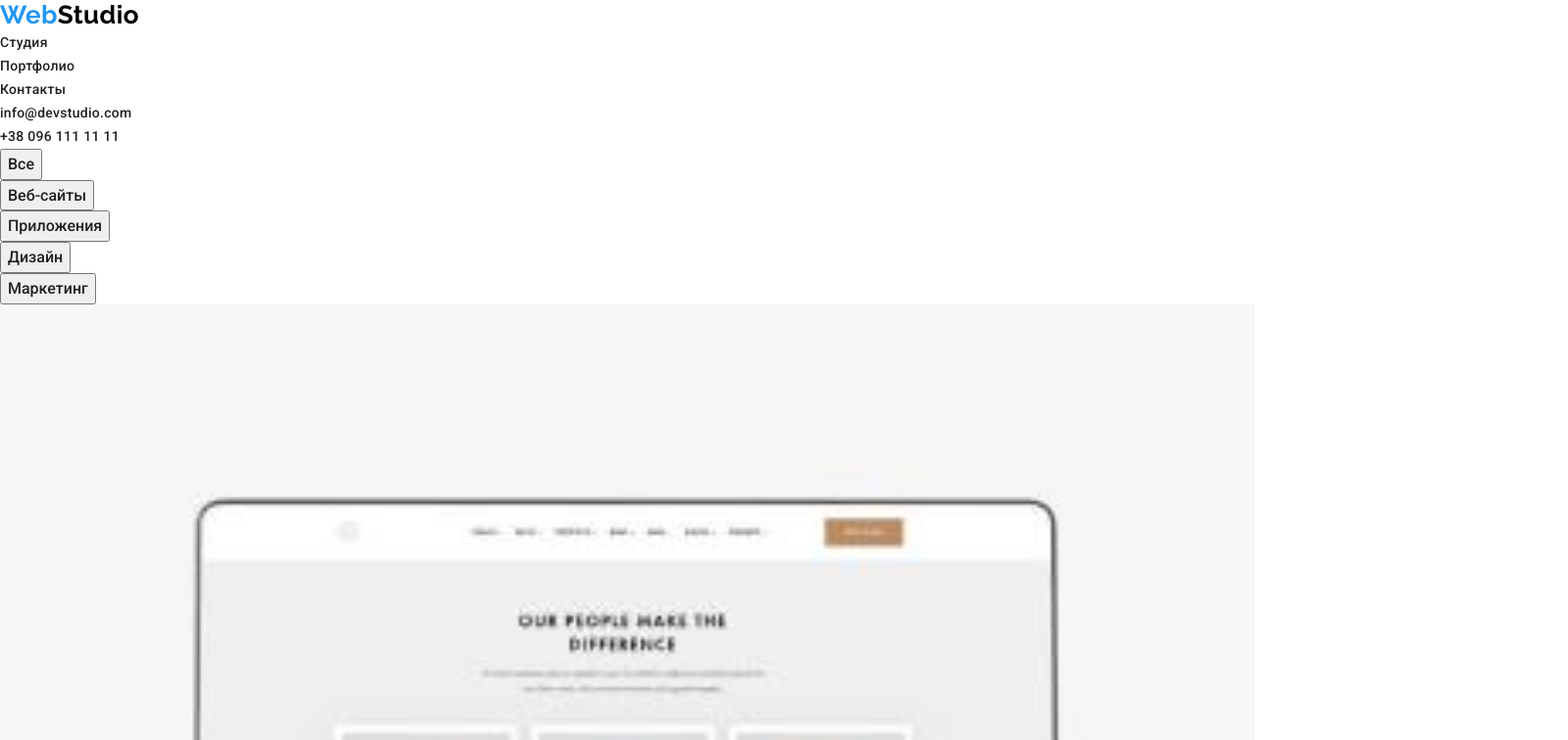
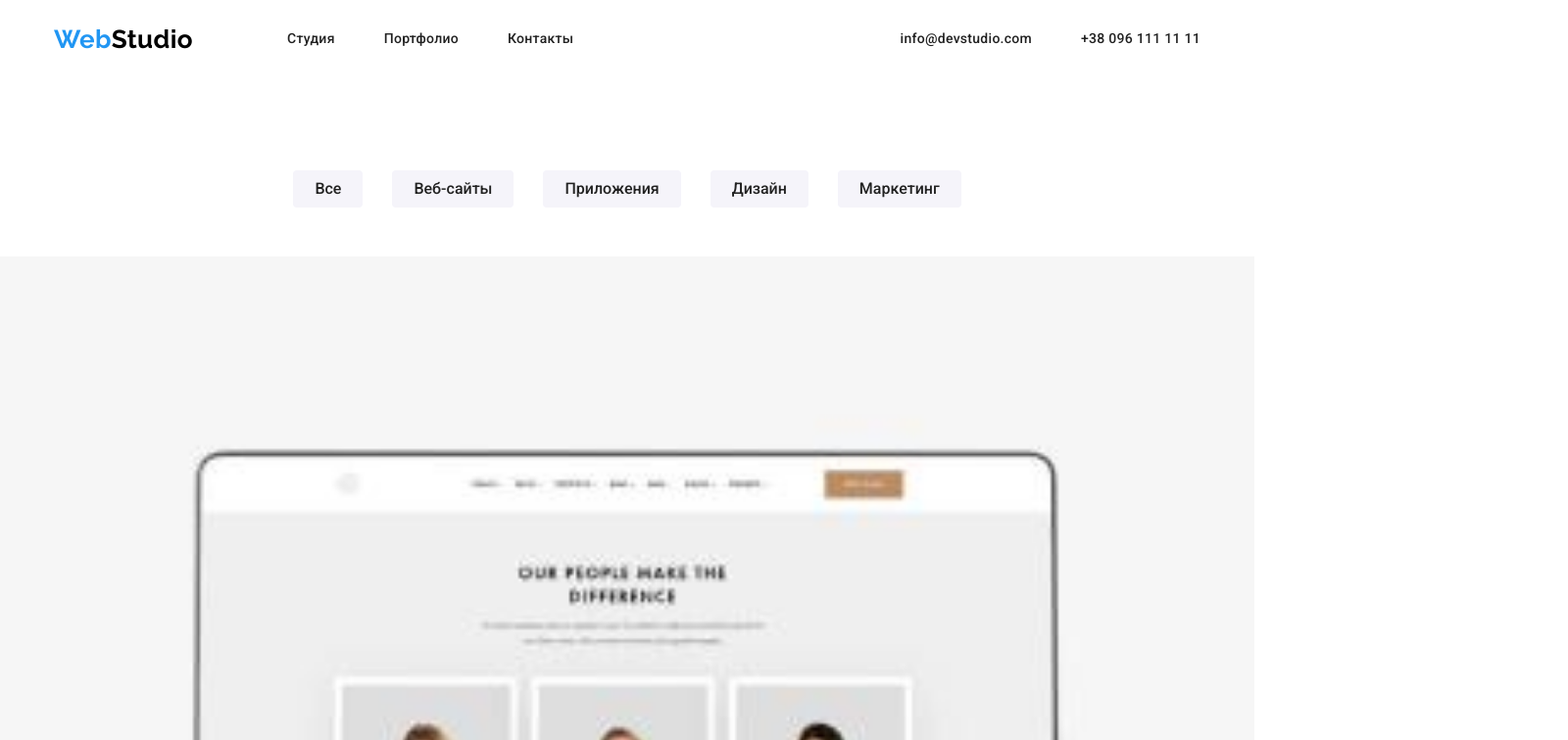
Before and after one commit to grytsayo/goit-markup-hw-03, a plain HTML site: page portfolio.html in a window 1280 px wide. Shown: the top 756 px of the page at 98% size, 1600 px wide, since content can reach past the window. Drawn offline with nearby package versions, Linux system fonts and the light colour scheme.

Commit message:
Up to Portfolio

```diff
--- a/css/styles.css
+++ b/css/styles.css
@@ -16,10 +16,6 @@ body {
   color: var(--main-text-color);
 }
 
-ul {
-  padding: 0;
-}
-
 /*Utilities*/
 html {
   box-sizing: border-box;
@@ -28,6 +24,11 @@ html {
 *::after,
 *::before {
   box-sizing: inherit;
+}
+
+button {
+  padding: 0;
+  border: 0;
 }
 
 img {
@@ -61,18 +62,13 @@ address {
   padding-left: 0;
   margin: 0;
 }
-/*
-.section {
-  padding: 0px;
-}
-*/
+
 .container {
   margin-right: auto;
   margin-left: auto;
   padding-left: 15px;
   padding-right: 15px;
   width: 1200px;
-  background-color: rgb(217, 247, 248);
 }
 
 /*Header*/
@@ -202,7 +198,7 @@ address {
   background: #fff;
 }
 
-.container .list {
+.container .menu-forces {
   display: flex;
 }
 
@@ -227,6 +223,10 @@ address {
 
 /*We do section*/
 
+.we-do .menu-wedo {
+  display: flex;
+}
+
 .we-do {
   padding-top: 94px;
   background: #fff;
@@ -242,6 +242,10 @@ address {
 }
 
 /*Our team section*/
+
+.team .menu-team {
+  display: flex;
+}
 
 .team {
   padding-top: 94px;
@@ -270,6 +274,17 @@ address {
   margin-top: 30px;
   margin-bottom: 10px;
 }
+
+/*Port nav*/
+
+.folio-nav .site-list {
+  display: flex;
+  padding-top: 94px;
+  padding-bottom: 50px;
+  align-items: center;
+  justify-content: center;
+}
+
 .button {
   font-family: 'Roboto', sans-serif;
   font-style: normal;
@@ -278,6 +293,9 @@ address {
   line-height: 1.62;
   text-align: center;
   color: var(--title-color);
+  background-color: var(--light-background);
+  padding: 6px 22px;
+  border-radius: 4px;
   cursor: pointer;
 }
 
@@ -287,14 +305,14 @@ button:focus {
   color: var(--dark-bg-text-color);
 }
 
+.item-list:not(:last-child):not(:last-child) {
+  margin-right: 30px;
+}
+
 .title {
   font-weight: 700;
   color: var(--title-color);
   letter-spacing: 0.06em;
-}
-
-.footer {
-  background: var(--dark-background);
 }
 
 .section-title {
@@ -323,6 +341,19 @@ button:focus {
   line-height: 1.87;
 }
 
+/*Footer*/
+
+.footer {
+  width: 1600px;
+  margin: auto;
+  padding-top: 60px;
+  padding-bottom: 60px;
+  background-color: var(--dark-background);
+}
+.footer .logo {
+  margin-bottom: 20px;
+}
+
 .footer-address {
   font-weight: 400;
   font-size: 14px;
--- a/portfolio.html
+++ b/portfolio.html
@@ -16,48 +16,72 @@
     />
     <link rel="stylesheet" href="./css/styles.css" />
   </head>
+
   <body>
     <!--header w/nav-->
-    <header>
-      <nav>
+    <header class="section header">
+      <div class="container">
+        <nav class="header-nav">
           <!--Logo-->
-        <a class="link" href="index.html"><span class="logo-start">Web</span><span class="logo-end">Studio</span> </a>
-        <ul class="list">
-          <li><a class="link header-text" href="index.html">Студия</a></li>
-          <li><a class="link header-text" href="portfolio.html">Портфолио</a></li>
-          <li><a class="link header-text" href="">Контакты</a></li>
+          <div class="logo">
+            <a class="link" href="index.html"
+              ><span class="logo-start">Web</span><span class="logo-end">Studio</span>
+            </a>
+          </div>
+          <!--Pages-nav-->
+          <ul class="list pages-nav">
+            <li class="item header-text"><a class="link" href="index.html">Студия</a></li>
+            <li class="item header-text"><a class="link" href="portfolio.html">Портфолио</a></li>
+            <li class="item header-text"><a class="link" href="">Контакты</a></li>
+          </ul>
+
+          <!--Cont-nav-->
+          <ul class="list cont-nav">
+            <li class="item header-text"><a class="link" href="mailto:info@devstudio.com">info@devstudio.com</a></li>
+            <li class="item header-text"><a class="link" href="tel:+380961111111">+38 096 111 11 11</a></li>
           </ul>
         </nav>
-      <ul class="list">
-        <!--Contacts-->
-        <li><a class="link header-text" href="mailto:info@devstudio.com">info@devstudio.com</a></li>
-        <li><a class="link header-text" href="tel:+380961111111">+38 096 111 11 11</a></li>
-      </ul>
+      </div>
     </header>
+
     <main>
-      <section>
+      <!--Portfolio navigation-->
+      <section class="folio-nav">
+        <div class="container">
           <h1 class="visually-hidden">Наши проекты</h1>
-        <!--section-navigation-->
           <nav>
-          <ul class="list">
+            <ul class="list site-list">
+              <div class="item-list">
                 <li>
                   <button type="button" class="button">Все</button>
                 </li>
+              </div>
+              <div class="item-list">
                 <li>
                   <button type="button" class="button">Веб-сайты</button>
                 </li>
+              </div>
+              <div class="item-list">
                 <li>
                   <button type="button" class="button">Приложения</button>
                 </li>
+              </div>
+              <div class="item-list">
                 <li>
                   <button type="button" class="button">Дизайн</button>
                 </li>
+              </div>
+              <div class="item-list">
                 <li>
                   <button type="button" class="button">Маркетинг</button>
                 </li>
+              </div>
             </ul>
           </nav>
+        </div>
+      </section>
       <!--Projects-->
+      <section>
         <ul class="list">
           <!--Project-1-->
           <li>
@@ -117,7 +141,11 @@
       </section>
     </main>
     <!--Footer-->
-    <footer class="dark-bgc">
+    <footer class="section footer">
+      <div class="container">
+        <div class="logo">
+          <a class="link" href="index.html"><span class="logo-start">Web</span><span class="logo-end">Studio</span> </a>
+        </div>
         <address>
           <ul class="list">
             <li><a class="link footer-address" href=""> г. Киев, пр-т Леси Украинки, 26</a></li>
@@ -125,6 +153,7 @@
             <li><a class="link footer-contacts" href="tel:+380961111111">+38 096 111 11 11</a></li>
           </ul>
         </address>
+      </div>
     </footer>
   </body>
 </html>
```
Also changed, not shown: index.html (+5 -4 lines). Lines whose indentation alone changed are shown as unchanged.
